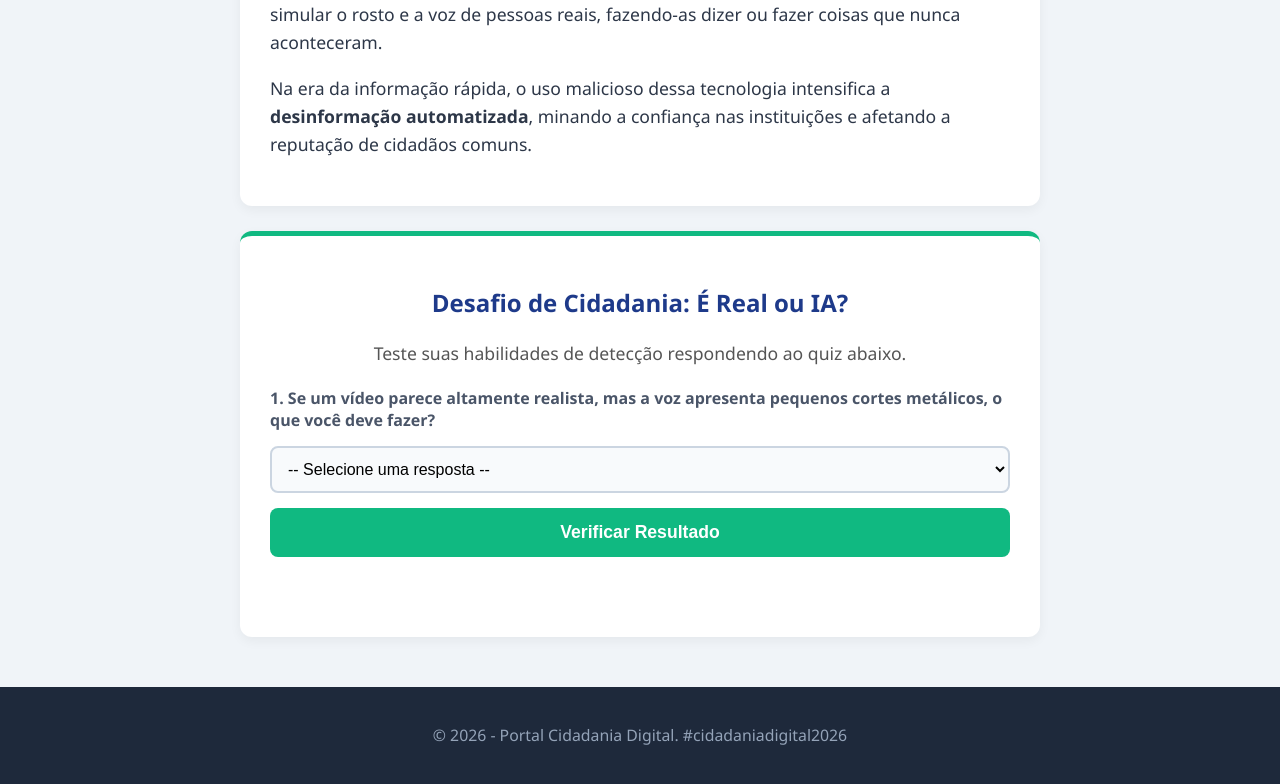
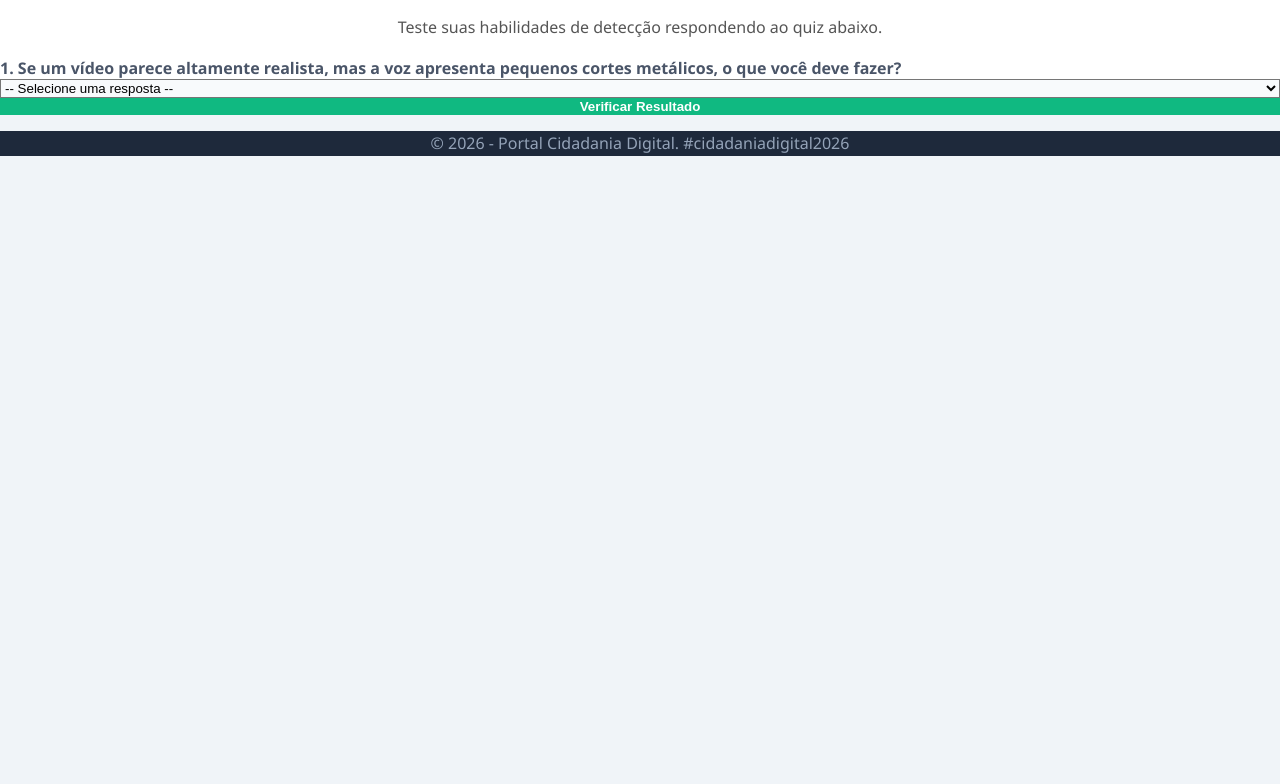
Before and after one commit to davimartini0308/Projeto-de-avalia-o-, a plain HTML site: page index.html in a window 1280 px wide. Shown: the part 292-1076 px from the top of the page. After the commit the page ends 800 px from the top, so only its background shows below. Drawn offline with Linux system fonts and the light colour scheme; a script that the page names is missing.

Commit message:
Update style.css

```diff
--- a/style.css
+++ b/style.css
@@ -9,10 +9,10 @@ body {
 
 /* Cabeçalho com Degradê Azul */
 header {
-    background: linear-gradient(135deg, #1e3a8a, #3b82f6);
+    background: linear-gradient (135 deg, #1e3a8a, #3b82f6);
     color: white;
-    padding: 25px;
-    box-shadow: 0 4px 6px rgba(0,0,0,0.1);
+    padding: 25 px;
+    box-shadow: 0 4 px 6 px rgba (0,0,0,0.1);
 }
 
 /* Centralizando os Títulos */
@@ -22,48 +22,48 @@ h1, h2 {
 
 h1 {
     margin: 0;
-    font-size: 2.2em;
-    letter-spacing: 1px;
+    font-size: 2.2 em;
+    letter-spacing: 1 px;
 }
 
 h2 {
     color: #1e3a8a; /* Títulos em Azul Escuro */
-    margin-bottom: 20px;
+    margin-bottom: 20 px;
 }
 
 /* Container de Conteúdo */
 main {
-    max-width: 800px;
-    margin: 30px auto;
-    padding: 0 20px;
+    max-width: 800 px;
+    margin: 30 px auto;
+    padding: 0 20 px;
 }
 
 /* Seções Estilizadas como Cards Brancos */
 section {
     background-color: white;
-    border-radius: 12px;
-    padding: 30px;
-    margin-bottom: 25px;
-    box-shadow: 0 4px 12px rgba(0, 0, 0, 0.05);
-    border-top: 5px solid #3b82f6; /* Detalhe azul na borda superior */
+    border-radius: 12 px;
+    padding: 30 px;
+    margin-bottom: 25 px;
+    box-shadow: 0 4 px 12 px rgba (0, 0, 0, 0.05);
+    border-top: 5 px solid #3b82f6; /* Detalhe azul na borda superior */
 }
 
 /* Borda Verde Esmeralda Exclusiva para a Área do Quiz */
 #quiz {
-    border-top: 5px solid #10b981;
+    border-top: 5 px solid #10b981;
 }
 
 p {
     line-height: 1.6;
-    font-size: 1.1em;
+    font-size: 1.1 em;
 }
 
 /* Formulário do Quiz */
 form {
     display: flex;
     flex-direction: column;
-    gap: 15px;
-    margin-top: 20px;
+    gap: 15 px;
+    margin-top: 20 px;
 }
 
 label {
@@ -72,13 +72,13 @@ label {
 }
 
 select {
-    padding: 12px;
-    border: 2px solid #cbd5e1;
-    border-radius: 8px;
-    font-size: 1em;
+    padding: 12 px;
+    border: 2 px solid #cbd5e1;
+    border-radius: 8 px;
+    font-size: 1 em;
     background-color: #f8fafc;
     outline: none;
-    transition: border-color 0.3s;
+    transition: border-color 0.3 s;
 }
 
 select:focus {
@@ -90,12 +90,12 @@ button {
     background-color: #10b981;
     color: white;
     border: none;
-    padding: 14px;
-    font-size: 1.1em;
+    padding: 14 px;
+    font-size: 1.1 em;
     font-weight: bold;
-    border-radius: 8px;
+    border-radius: 8 px;
     cursor: pointer;
-    transition: background-color 0.2s, transform 0.1s;
+    transition: background-color 0.2 s, transform 0.1 s;
 }
 
 button:hover {
@@ -103,17 +103,17 @@ button:hover {
 }
 
 button:active {
-    transform: scale(0.98);
+    transform: scale (0.98);
 }
 
 /* Caixa de Resposta Dinâmica */
 #resultado-quiz {
-    margin-top: 20px;
-    padding: 15px;
-    border-radius: 8px;
+    margin-top: 20 px;
+    padding: 15 px;
+    border-radius: 8 px;
     text-align: center;
     font-weight: bold;
-    font-size: 1.1em;
+    font-size: 1.1 em;
 }
 
 /* Rodapé */
@@ -121,7 +121,7 @@ footer {
     background-color: #1e293b; /* Cinza escuro azulado */
     color: #94a3b8;
     text-align: center;
-    padding: 20px;
-    margin-top: 50px;
-    font-size: 0.9em;
+    padding: 20 px;
+    margin-top: 50 px;
+    font-size: 0.9 em;
 }
```
